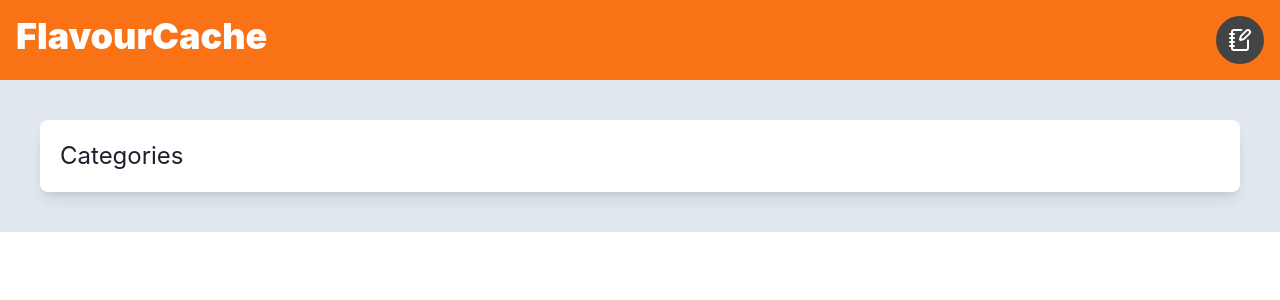
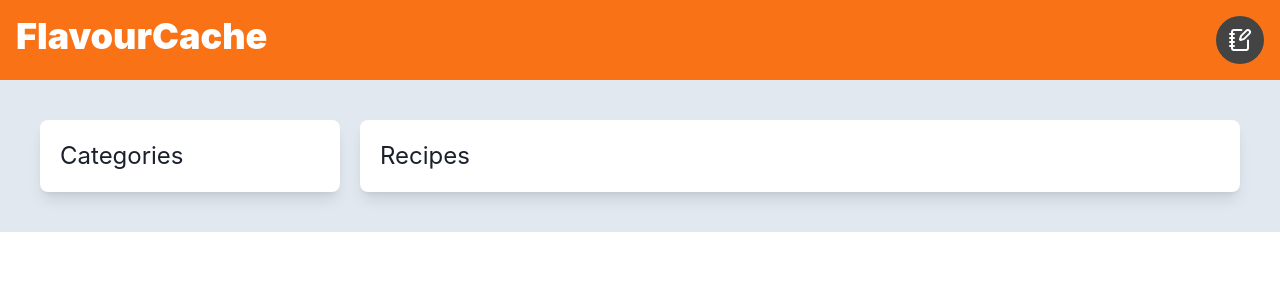
Before and after one commit to wisyxx/FlavourCache, a React (Vite) app: page / in a window 1280 px wide. Shown: the top 300 px of the page. Built offline with nearby package versions, Linux system fonts and the light colour scheme.

Commit message:
Add RecipeList and change layout

```diff
--- a/src/App.tsx
+++ b/src/App.tsx
@@ -1,6 +1,7 @@
 import { IconButton } from '@chakra-ui/react';
 import { NotebookPen } from 'lucide-react';
 import { CategoryList } from './components/CategoryList';
+import { RecipeList } from './components/RecipeList';
 
 export const App = () => {
   return (
@@ -26,6 +27,7 @@ export const App = () => {
 
       <main className=" flex gap-5 p-10">
         <CategoryList />
+        <RecipeList />
       </main>
     </>
   );
--- a/src/components/CategoryList.tsx
+++ b/src/components/CategoryList.tsx
@@ -1,6 +1,6 @@
 export const CategoryList = () => {
   return (
-    <div className="bg-white shadow-lg rounded-lg p-5 w-full">
+    <div className="bg-white shadow-lg rounded-lg p-5 min-w-[300px]">
       <h1 className=" text-2xl">Categories</h1>
     </div>
   );
--- /dev/null
+++ b/src/components/RecipeList.tsx
@@ -0,0 +1,7 @@
+export const RecipeList = () => {
+  return (
+    <div className="bg-white shadow-lg rounded-lg p-5 flex-1">
+      <h1 className=" text-2xl">Recipes</h1>
+    </div>
+  );
+};
```
